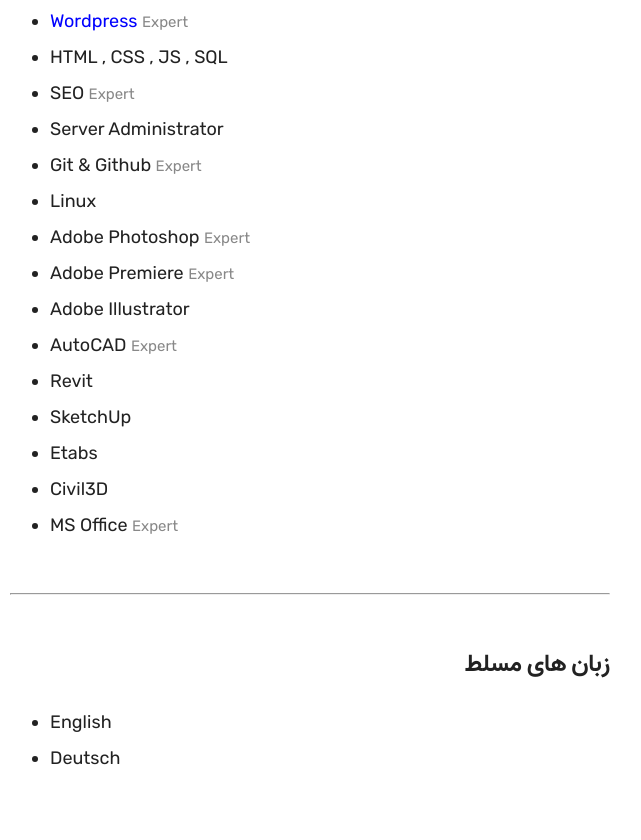
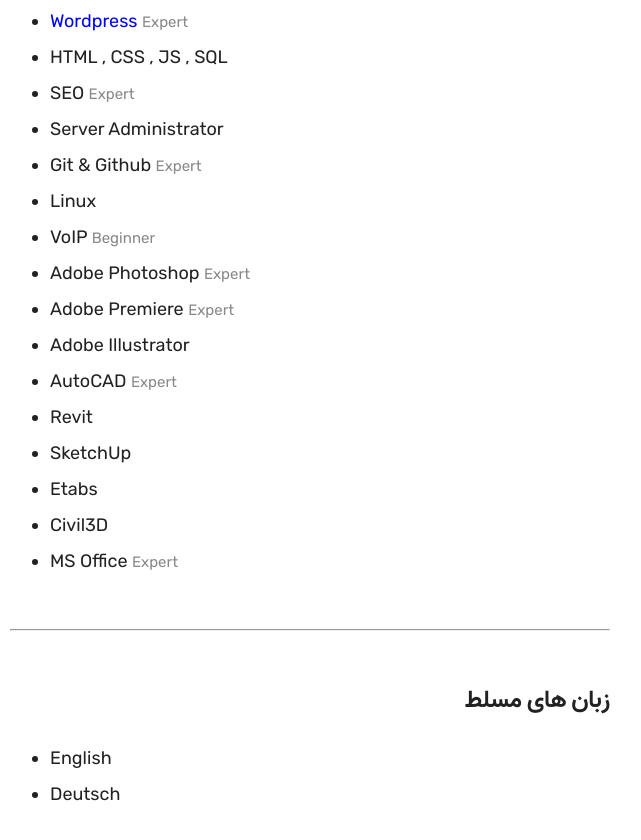
Before and after one commit to alish15/alism.ir, a plain HTML site: page cv_fa.html in a window 1280 px wide. Shown: the part 1321-2161 px from the top of the page, without its empty margins (330-971 px from the left). Drawn offline with Linux system fonts and the light colour scheme.

Commit message:
cv update

```diff
--- a/cv_fa.html
+++ b/cv_fa.html
@@ -202,6 +202,7 @@
             <li>Server Administrator</li>
             <li>Git & Github <small>Expert</small></li>
             <li>Linux</li>
+            <li>VoIP <small>Beginner</small></li>
             <li>Adobe Photoshop <small>Expert</small></li>
             <li>Adobe Premiere <small>Expert</small></li>
             <li>Adobe Illustrator</li>
```
